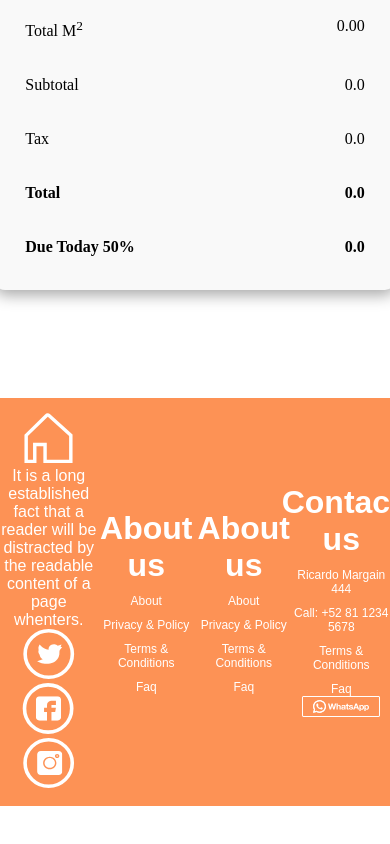
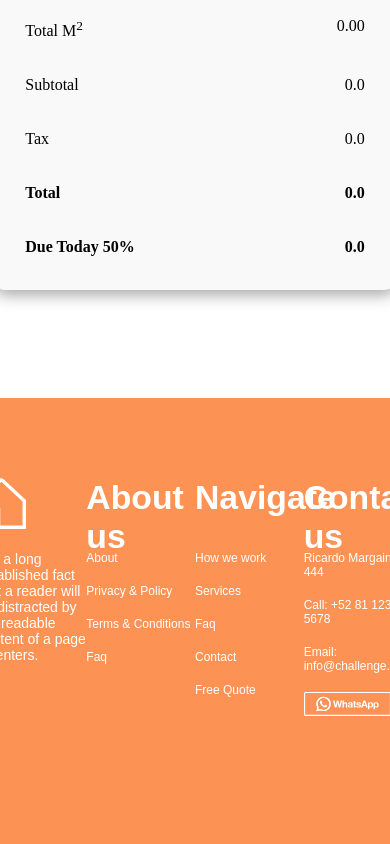
Before and after one commit to KevinEscobarDeveloper/Frontend-Challenge, a React (Vite) app: page / in a window 390 px wide. Shown: the part 4378-5222 px from the top of the page. Before the commit the page ends 5184 px from the top, so only its background shows below. Built offline with nearby package versions, Linux system fonts and the light colour scheme.

Commit message:
footer responsive

```diff
--- a/src/components/layout/Footer.jsx
+++ b/src/components/layout/Footer.jsx
@@ -12,22 +12,27 @@ export const Footer = () => {
       <footer>
         <div className="columns">
           <div className="content-columns">
-          <div >
+            <div className="header-column">
             <img src={home} className="image-home" />
+            </div>
+            <div className="column-body">
             <p>
               It is a long established fact that a reader will be distracted by
               the readable content of a page whenters.
             </p>
-            <div >
-              <img src={twitter} className="image-home" />
-              <img src={facebook} className="image-home" />
-              <img src={instagram} className="image-home" />
+            <div className="social-media">
+              <img src={twitter}  />
+              <img src={facebook} />
+              <img src={instagram}  />
             </div>
           </div>
           </div>
 
           <div className="content-columns">
+          <div className="header-column">
             <h1>About us</h1>
+            </div>
+            <div className="column-body">
             <ul>
               <li>About</li>
               <li>Privacy & Policy</li>
@@ -36,30 +41,39 @@ export const Footer = () => {
             </ul>
 
           </div>
+          </div>
 
           <div className="content-columns">
-            <h1>About us</h1>
+          <div className="header-column">
+            <h1>Navigate</h1>
+            </div>
+            <div className="column-body">
             <ul>
-              <li>About</li>
-              <li>Privacy & Policy</li>
-              <li>Terms & Conditions</li>
+              <li>How we work</li>
+              <li>Services</li>
               <li>Faq</li>
+              <li>Contact</li>
+              <li>Free Quote</li>
             </ul>
 
           </div>
+          </div>
 
           <div className="content-columns">
+          <div className="header-column">
             <h1>Contact us</h1>
+            </div>
+            <div className="column-body">
             <ul>
               <li>Ricardo Margain 444</li>
               <li>Call: +52 81 1234 5678</li>
-              <li>Terms & Conditions</li>
-              <li>Faq</li>
+              <li>Email: info@challenge.com</li>
             </ul>
             <div>
             <img src={whatsaap} className="whatsaap" />
             </div>
 
+          </div>
           </div>
 
         </div>
--- a/src/index.css
+++ b/src/index.css
@@ -8,7 +8,7 @@
 body {
   background: white;
   font-family: Arial, Helvetica, sans-serif;
-  text-align: center;
+
   padding: 0px;
   margin: 0px;
 }
@@ -27,10 +27,6 @@ body {
 
 .image-home {
   height: 50.35554504394531px;
-  width: 84.875px;
-
-  border-radius: 0px;
-
 }
 
 
@@ -74,6 +70,7 @@ body {
 
 /* estilos del texto calculadora */
 .calculator-text {
+  text-align: center;
   display: flex;
   flex-direction: column;
   align-items: center;
@@ -97,7 +94,7 @@ body {
 
 /* Estilos de las cartas */
 .card {
-
+  text-align: center;
   margin: 2%;
   display: flex;
   flex-direction: column;
@@ -249,19 +246,14 @@ body {
 .background-footer {
   margin-top: 100px;
   width: 100%;
-  height: 408px;
+  height: 100%;
   background: #FD9255;
   display: flex;
   justify-content: center;
+  height: 490px;
 
 }
 
-
-
-
-.social-media {
-  display: flex;
-}
 
 
 .columns {
@@ -271,25 +263,75 @@ body {
   display: flex;
 
 }
+.columns h1{
+  font-size: clamp(4vh, 3vw, 5vh);
+}
 
+.column-body{
+  margin-top: 10px;
+  height: 40%;
+}
+.column-body p{
+  font-size: 14px;
+  text-align: start;
+}
 
+.header-column{
+  height: 15%;
+}
 
 .columns ul li {
   list-style: none;
-  margin-top: 10px;
-  font-size: 12px;
+  margin-bottom: 19px;
+  font-size: 14px;
+  text-align: start;
+}
+.columns ul li :nth-last-child(){
+  margin-bottom: 0;
+}
+.columns ul {
+  margin:0;
 }
 
 .content-columns {
   display: flex;
   flex-direction: column;
   width: 25%;
-  justify-content: center;
-  align-items: center;
+  margin-top: 80px;
+  align-items: start;
 
 }
 
 .whatsaap
 {
+
   width: 80%;
 }
+
+.social-media{
+  display: flex;
+  margin-top: 10px;
+}
+
+@media (max-width: 700px) {
+  .background-footer {
+    width: 100%;
+    height: 500px;
+  }
+
+  .columns ul li {
+    list-style: none;
+    margin-bottom: 19px;
+    font-size: 12px;
+  }
+  .social-media{
+    display: flex;
+    margin-top: 10px;
+    flex-direction: column;
+  }
+  .social-media img{
+    width: 15%;
+  }
+
+
+}
```
